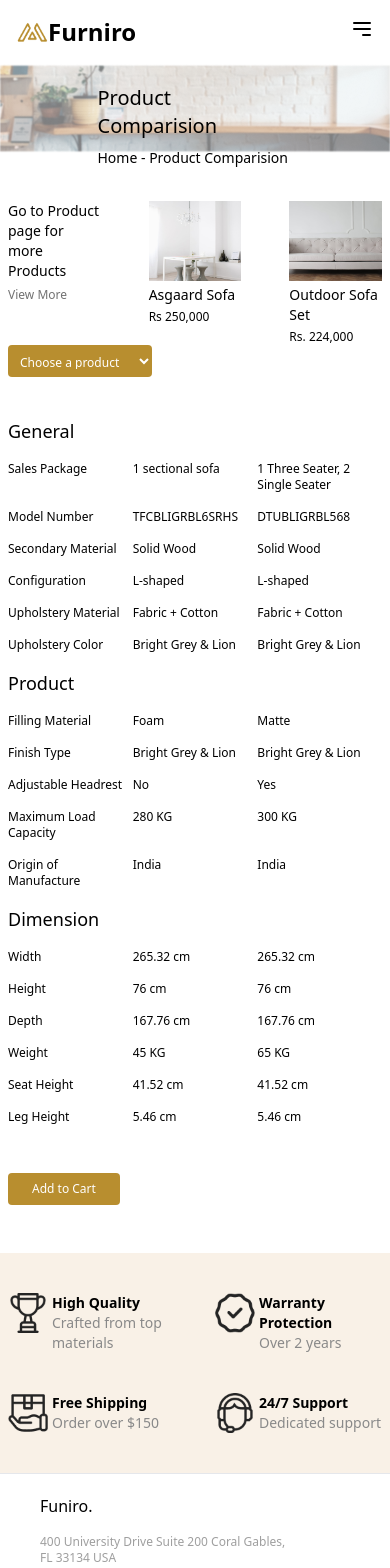
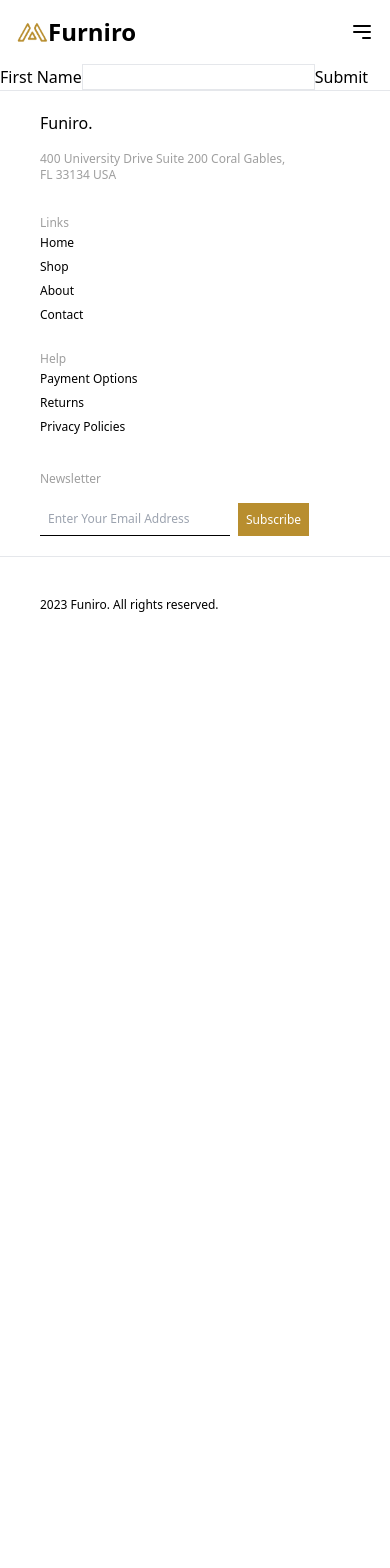
Before and after one commit to SuyogLuitel/furniture-project, a React (Vite) app: page /about in a window 390 px wide. Shown: the top 1568 px of the page. After the commit the page ends 844 px from the top, so only its background shows below. Built offline with nearby package versions, Linux system fonts and the light colour scheme.

Commit message:
responsive page

```diff
--- a/package.json
+++ b/package.json
@@ -10,8 +10,10 @@
     "preview": "vite preview"
   },
   "dependencies": {
+    "js-cookie": "^3.0.5",
     "react": "^18.2.0",
     "react-dom": "^18.2.0",
+    "react-hook-form": "^7.51.1",
     "react-router-dom": "^6.22.3"
   },
   "devDependencies": {
--- a/src/Components/Banner.jsx
+++ b/src/Components/Banner.jsx
@@ -6,7 +6,7 @@
         <div>
             <div className='relative'>
                 < img src={banner} alt="Shop Banner" />
-                <div className='absolute top-[50%] left-[50%] transform translate-x-[-50%] sm:top-5'>
+                <div className='absolute top-[50%] left-[50%] transform translate-x-[-50%] sm:top-5 md:top-10'>
                     <h2 className='text-3xl font-medium sm:text-xl'>{props.title}</h2>
                     <p className='text-sm font-normal mt-2'><span className='font-medium'>Home - </span> {props.title}</p>
                 </div>
--- a/src/Components/BannerButtom.jsx
+++ b/src/Components/BannerButtom.jsx
@@ -13,13 +13,13 @@
 
 const BannerButtom = () => {
     return (
-        <div className='grid grid-cols-4 gap-20 bg-[#F9F1E7] items-center px-20 py-10 sm:grid-cols-2 sm:px-2 md:gap-10'>
+        <div className='grid grid-cols-4 gap-20 bg-[#F9F1E7] items-center px-20 py-10 sm:grid-cols-2 sm:px-2 md:px-2 md:gap-6'>
             {items.map((item) => (
                 <div className='flex gap-1'>
-                    <img src={item.image} alt="Trophy" className='w-10 h-10' />
+                    <img src={item.image} alt="Trophy" className='w-10 h-10 md:w-8 md:h-8' />
                     <div>
-                        <h3 className='text-base font-semibold sm:text-sm'>{item.h3}</h3>
-                        <p className='text-sm font-light text-[#898989]'>{item.p}</p>
+                        <h3 className='text-base font-semibold sm:text-sm md:text-sm'>{item.h3}</h3>
+                        <p className='text-sm font-light text-[#898989] sm:text-xs md:text-xs'>{item.p}</p>
                     </div>
                 </div>
             ))}
--- a/src/Components/CheckoutForm.jsx
+++ b/src/Components/CheckoutForm.jsx
@@ -22,10 +22,10 @@
 
 const CheckoutForm = () => {
     return (
-        <div className='px-32 py-10 sm:px-10'>
+        <div className='px-32 py-10 sm:px-10 md:px-10'>
             <h2 className='text-xl font-medium'>Billing details</h2>
             <form action="">
-                <div className='flex gap-44 sm:flex-col sm:gap-10'>
+                <div className='flex gap-44 sm:flex-col sm:gap-10 md:flex-col md:gap-10 '>
                     <div>
                         <div className='flex gap-2'>
                             <InputField label='First Name' htmlfor='fname' id='fname' type='text' required className='border border-[#9F9F9F] p-2 text-sm w-36 rounded-md' />
--- a/src/Components/ContactForm.jsx
+++ b/src/Components/ContactForm.jsx
@@ -18,7 +18,7 @@
                 <h2 className='text-2xl font-semibold '>Get In Touch With Us</h2>
                 <p className='text-sm font-normal text-[#9F9F9F]'>For More Information About Our Product & Services. Please Feel Free To Drop Us An Email. Our Staff Always Be There To Help You Out. Do Not Hesitate!</p>
             </div>
-            <div className='px-96 py-10 flex gap-40 sm:flex-col sm:px-12 sm:gap-12 md:px-10'>
+            <div className='px-96 py-10 flex gap-40 sm:flex-col sm:px-12 sm:gap-12 md:px-8'>
                 <div className='flex flex-col gap-10'>
                     {infos.map((info) => (
                         <div className='flex gap-2'>
--- a/src/Components/Hero.jsx
+++ b/src/Components/Hero.jsx
@@ -4,14 +4,14 @@
 const Hero = () => {
     return (
         <div className="hero relative h-[90vh]">
-            <div className="box bg-[#FFF3E3] px-7 py-4 w-96 rounded-sm relative top-40 left-2/3 z-10 sm:left-0 sm:w-full md:w-1/2 md:left-20 ">
+            <div className="box bg-[#FFF3E3] px-7 py-4 w-96 rounded-sm relative top-40 left-2/3 z-10 sm:left-0 sm:w-full md:w-1/2 md:left-20 sm:top-60">
                 <span className="text-sm font-semibold tracking-widest">New Arrival</span>
                 <div className="text-3xl font-bold tracking-normal text-[#B88E2F] mt-px sm:text-2xl">Discover Our <br /> New Collection</div>
                 <p className="text-sm font-medium mt-1 sm:text-xs">Lorem ipsum dolor sit amet, consectetur adipiscing elit. Ut elit tellus, luctus nec ullamcorper mattis.</p>
                 <button className="text-sm font-medium bg-[#B88E2F] px-7 py-2 text-white mt-5 rounded-md hover:bg-[#987022] transition duration-300 ease-in-out">BUY NOW</button>
             </div>
 
-            <img src={backgroundImage} alt="Hero Background" className="absolute top-0 h-[90vh] w-full object-cover sm:" />
+            <img src={backgroundImage} alt="Hero Background" className="absolute top-0 h-[90vh] w-full object-cover" />
         </div>
     );
 };
--- a/src/Components/Navbar.jsx
+++ b/src/Components/Navbar.jsx
@@ -17,7 +17,7 @@
         <div className='relative'>
             <div className='nav w-full bg-white-smoke-500 flex h-16 p-4 items-center justify-between'>
                 <div className="logo flex items-center">
-                    <img src={logo} alt="Furniro Logo" className='w-8 ' />
+                    <img src={logo} alt="Furniro Logo" className='w-8' />
                     <div className='font-bold text-2xl'>Furniro</div>
                 </div>
                 <div className="nav-links">
@@ -34,7 +34,7 @@
                     <img src={wishlistIcon} alt="Wishlist Icon" className='w-6' />
                     <Link to='/cart'><img src={cartIcon} alt="Cart Icon" className='w-6' /></Link>
                 </div>
-                <div className="hidden sm:block md:block flex items-center">
+                <div className="hidden sm:block md:block sm:flex items-center">
                     <button className="mobile-menu-btn focus:outline-none" onClick={toggleMenu}>
                         <svg className="w-6 h-6" fill="none" viewBox="0 0 24 24" stroke="currentColor">
                             <path strokeLinecap="round" strokeLinejoin="round" strokeWidth="2" d="M4 6h16M4 12h16m-7 6h7"></path>
@@ -43,13 +43,19 @@
                 </div>
             </div>
             {menuOpen && (
-                <div className='mobile-nav absolute z-10 top-12 right-4 bg-zinc-50 w-32 p-4 rounded'>
-                    <ul className='flex gap-4 text-base font-medium xl:hidden lg:hidden md:block sm:block'>
+                <div className='mobile-nav absolute flex flex-col gap-4 z-10 top-12 right-4 bg-zinc-50 w-52 p-4 rounded'>
+                    <ul className='flex flex-col gap-4 text-base font-medium'>
                         <li><Link to='/' onClick={toggleMenu}>Home</Link></li>
                         <li><Link to='/shop' onClick={toggleMenu}>Shop</Link></li>
                         <li><Link to='/about' onClick={toggleMenu}>About</Link></li>
                         <li><Link to='/contact' onClick={toggleMenu}>Contact</Link></li>
                     </ul>
+                    <div className="icons flex gap-4">
+                        <img src={userIcon} alt="User Icon" className='sm:w-6 sm:h-6 md:w-6 md:h-6' />
+                        <img src={searchIcon} alt="Search Icon" className='sm:w-6 sm:h-6 md:w-6 md:h-6' />
+                        <img src={wishlistIcon} alt="Wishlist Icon" className='sm:w-6 sm:h-6 md:w-6 md:h-6' />
+                        <Link to='/cart'><img src={cartIcon} alt="Cart Icon" className='sm:w-6 sm:h-6 md:w-6 md:h-6' /></Link>
+                    </div>
                 </div>
             )}
         </div>
--- a/src/Components/ProductCompare.jsx
+++ b/src/Components/ProductCompare.jsx
@@ -67,8 +67,8 @@
 
 const ProductCompare = () => {
     return (
-        <div className='flex flex-col gap-8 px-44 py-12 sm:px-2'>
-            <div className='flex sm:flex-col'>
+        <div className='flex flex-col gap-8 px-44 py-12 sm:px-2 md:px-4'>
+            <div className='flex sm:flex-col md:flex-col'>
                 <div className='grid grid-cols-3 gap-12'>
                     <div>
                         <h2 className='text-base font-medium sm:text-sm'>Go to Product page for more Products</h2>
@@ -82,7 +82,7 @@
                         </div>
                     ))}
                 </div>
-                <select className='text-xs text-white bg-[#B88E2F] p-2 h-8 rounded sm:w-36'>
+                <select className='text-xs text-white bg-[#B88E2F] p-2 h-8 rounded sm:w-36 md:w-36'>
                     <option value=''>Choose a product</option>
                 </select>
             </div>
@@ -105,7 +105,9 @@
                         <p className='text-sm font-normal py-2 sm:text-xs'>{info.name}</p>
                     ))}
                 </div>
-                <button className='text-xs text-white bg-[#B88E2F] px-6 py-2 rounded mt-10'>Add to Cart</button>
+                <div className='grid grid-cols-4 mt-10'>
+                    <button className='text-xs text-white bg-[#B88E2F] px-8 py-2 rounded w-32'>Add to Cart</button>
+                </div>
             </div>
         </div>
     )
--- a/src/Pages/About.jsx
+++ b/src/Pages/About.jsx
@@ -1,16 +1,48 @@
 import React from 'react'
-import Banner from '../Components/Banner'
-import BannerButtom from '../Components/BannerButtom'
-import ProductCompare from '../Components/ProductCompare'
+import { useForm } from "react-hook-form"
+import Cookies from 'js-cookie';
+
 
 const About = () => {
+    const {
+        register,
+        handleSubmit,
+        watch,
+        formState: { errors }
+    } = useForm();
+
+    const onSubmit = (data) => {
+        console.log(data);
+    };
     return (
-        <div>
-            <Banner title='Product Comparision' />
-            <ProductCompare />
-            <BannerButtom />
-        </div >
-    )
+        <form onSubmit={handleSubmit(onSubmit)}>
+            <label>First Name</label>
+            <input
+                {...register("firstName", {
+                    required: true,
+                    maxLength: 20,
+                    pattern: /^[A-Za-z]+$/i
+                })}
+                className='border'
+            />
+            {errors?.firstName?.type === "required" && <p>This field is required</p>}
+
+            {errors?.firstName?.type === "maxLength" && (<p>First name cannot exceed 20 characters</p>)}
+
+            {errors?.firstName?.type === "pattern" && (<p>Alphabetical characters only</p>)}
+
+            {/* <label>Laste Name</label>
+            <input {...register("lastName", { pattern: /^[A-Za-z]+$/i })} />
+            {errors?.lastName?.type === "pattern" && (
+                <p>Alphabetical characters only</p>
+            )}
+            <label>Age</label>a
+            <input {...register("age", { min: 18, max: 99 })} />
+            {errors.age && (
+                <p>You Must be older then 18 and younger then 99 years old</p>
+            )} */}
+            <input type="submit" />
+        </form>
+    );
 }
-
 export default About
--- a/src/Pages/ProductComparision.jsx
+++ b/src/Pages/ProductComparision.jsx
@@ -1,9 +1,14 @@
 import React from 'react'
+import Banner from '../Components/Banner'
+import BannerButtom from '../Components/BannerButtom'
+import ProductCompare from '../Components/ProductCompare'
 
 const ProductComparision = () => {
     return (
         <div>
-
+            <Banner title='Product Comparision' />
+            <ProductCompare />
+            <BannerButtom />
         </div>
     )
 }
```
Also changed, not shown: src/Components/ProductDisplay.jsx (+7 -2 lines), 1 other file (tests, documents, lock files or other folders).
